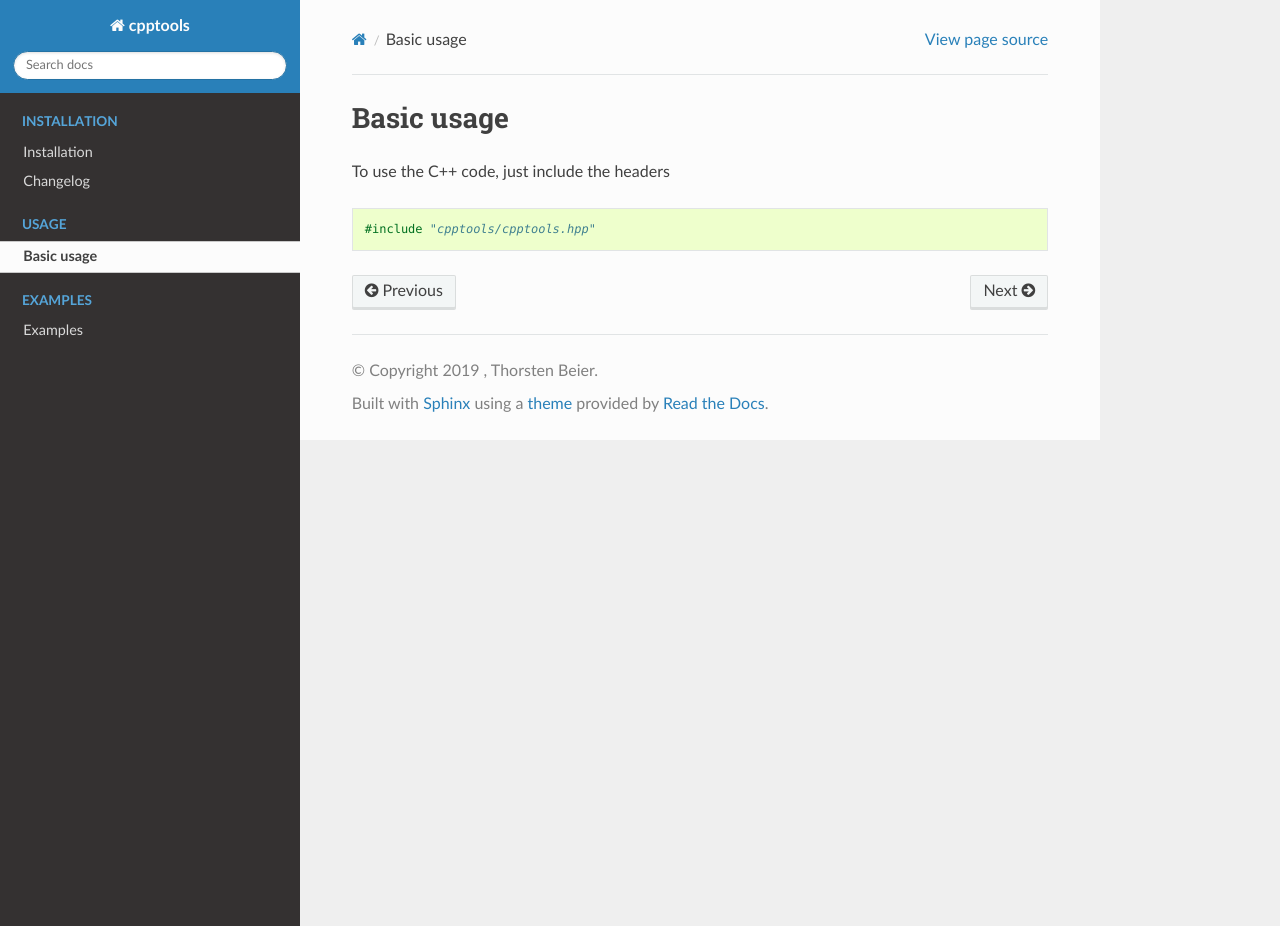
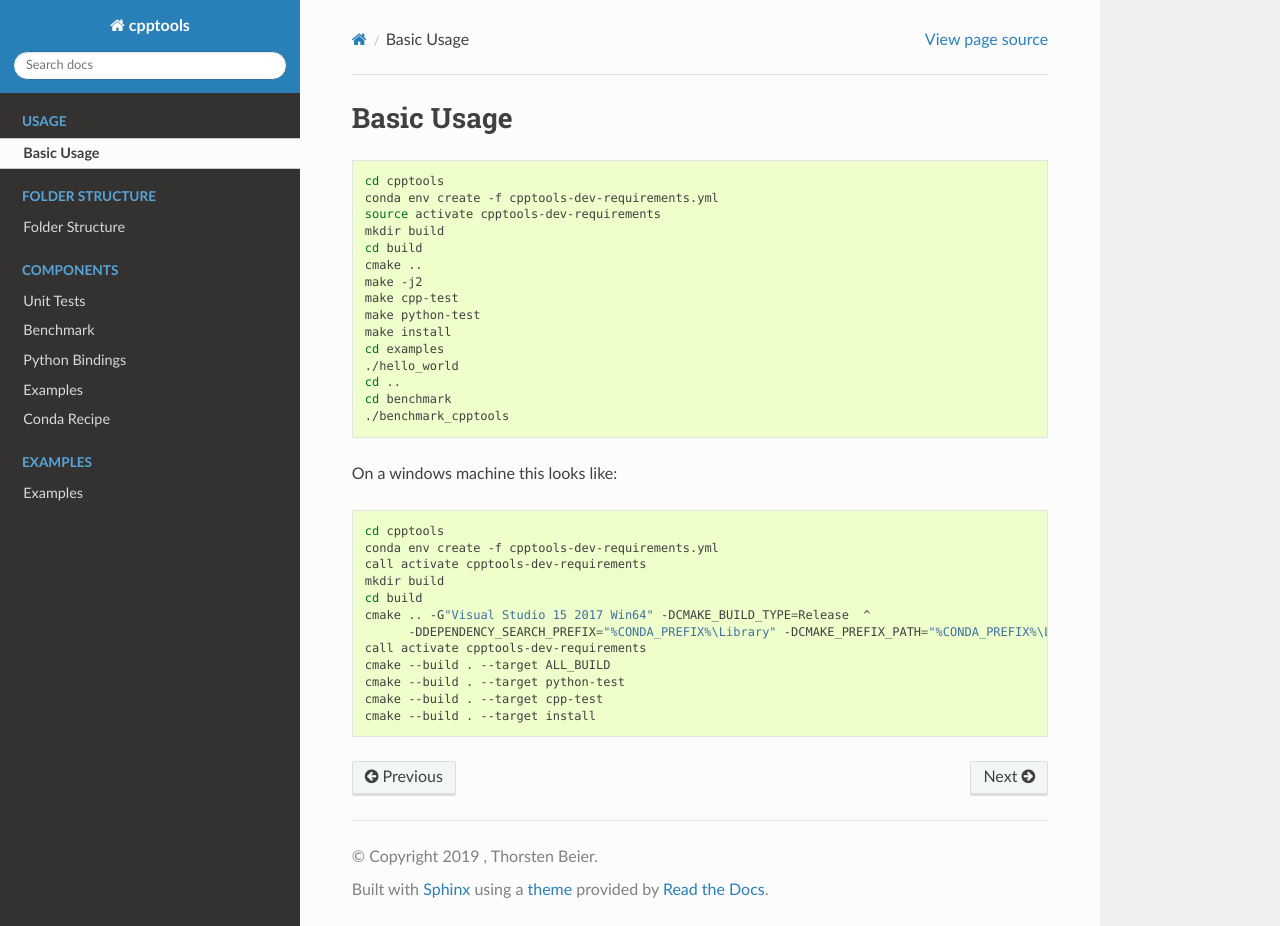
Before and after one commit to DerThorsten/cpptools, a Sphinx documentation site: the page built from docs/source/basic_usage.rst, in a window 1280 px wide and 926 px high. Built offline with Sphinx 7.4.7 and the Read the Docs theme 2.0.0, drawn with Linux system fonts in a browser that asks for light colours; pages that are not in the unit, such as notebooks, are missing from menus.

Commit message:
update rendered project

```diff
--- a/docs/source/basic_usage.rst
+++ b/docs/source/basic_usage.rst
@@ -1,8 +1,39 @@
-Basic usage
-===========
+Basic Usage
+============
 
-To use the C++ code, just include the headers
 
-.. code:: C++
+.. code-block:: shell
 
-  #include "cpptools/cpptools.hpp"
+    cd cpptools
+    conda env create -f cpptools-dev-requirements.yml
+    source activate cpptools-dev-requirements
+    mkdir build
+    cd build
+    cmake ..
+    make -j2
+    make cpp-test
+    make python-test
+    make install
+    cd examples
+    ./hello_world
+    cd ..
+    cd benchmark
+    ./benchmark_cpptools
+
+
+On a windows machine this looks like:
+
+.. code-block:: shell
+
+    cd cpptools
+    conda env create -f cpptools-dev-requirements.yml
+    call activate cpptools-dev-requirements
+    mkdir build
+    cd build
+    cmake .. -G"Visual Studio 15 2017 Win64" -DCMAKE_BUILD_TYPE=Release  ^
+          -DDEPENDENCY_SEARCH_PREFIX="%CONDA_PREFIX%\Library" -DCMAKE_PREFIX_PATH="%CONDA_PREFIX%\Library"
+    call activate cpptools-dev-requirements
+    cmake --build . --target ALL_BUILD
+    cmake --build . --target python-test
+    cmake --build . --target cpp-test
+    cmake --build . --target install
--- /dev/null
+++ b/docs/source/benchmark.rst
@@ -0,0 +1,21 @@
+Benchmark
+=========
+
+
+We use gbench_ to create a benchmark for the C++ code.
+
+
+The benchmark subfolder contains all the code related
+to the benchmarks.
+In main.cpp the actual benchmarks are implemented.
+
+::
+
+    cpptools
+    ├── ...
+    ├── benchmark
+    │   ├── main.cpp
+    ├── ...
+
+
+.. _gbench: https://github.com/google/benchmark
--- /dev/null
+++ b/docs/source/conda_recipe.rst
@@ -0,0 +1,17 @@
+
+
+Conda Recipe
+=================
+
+The recipe subfolder contains all the code related
+to the conda recipe
+
+::
+
+    project
+    ├── ...
+    ├── recipe
+    │   ├── bld.bat
+    │   ├── build.sh
+    │   ├── meta.tml
+    ├── ...
--- a/docs/source/examples.rst
+++ b/docs/source/examples.rst
@@ -1,16 +1,62 @@
+.. role:: bash(code)
+   :language: bash
+
 Examples
-====================
+=================
+
+The examples subfolder contains C++ examples which
+shall show the usage of the C++ library.
+
+::
+
+    cpptools
+    ├── ...
+    ├── examples
+    │   ├── CMakeLists.txt
+    │   ├── hello_world.cpp
+    ├── ...
 
 
-The hello world of cpptools
+Build System
+**********************
 
-.. literalinclude:: ../../examples/hello_world.cpp
-   :language: C++
-   :linenos:
+There is a meta target called :bash:`examples` which bundles the
+build process of all cpp files in the folder examples in one target.
+Assuming you cmake-build directory is called :bash:`bld` the following
+will build all examples.
+
+.. code-block:: shell
+
+    $ cd bld
+    $ make examples
 
 
-Print the versions of cpptools
+Adding New Examples
+**********************
 
-.. literalinclude:: ../../examples/cpptools_version.cpp
-   :language: c
-   :linenos:
+To add new examples just add a new cpp file to the example
+folder and update the :bash:`CMakeLists.txt`.
+Assuming we named the new cpp file :bash:`my_new_example.cpp`,
+the relevant part in the :bash:`CMakeLists.txt` shall look like this:
+
+.. code-block:: cmake
+
+    # all examples
+    set(CPP_EXAMPLE_FILES
+       hello_world.cpp
+       my_new_example.cpp
+    )
+
+
+
+
+After changing the :bash:`CMakeLists.txt` cmake needs to be rerun
+to configure the build again.
+After that  :bash:`make examples` will build all examples including the
+freshly added examples.
+
+.. code-block:: shell
+
+    $ cd bld
+    $ cmake .
+    $ make examples
--- /dev/null
+++ b/docs/source/folder_structure.rst
@@ -0,0 +1,54 @@
+.. role:: bash(code)
+   :language: bash
+
+Folder Structure
+=================
+
+The generated project has the following folder structure
+
+::
+
+    cpptools
+      ├──azure-pipelines.yml                                # Ci script
+      │
+      ├──benchmark                                          # C++ benchmark code
+      │   └── ...
+      │
+      ├──cmake                                              # Cmake script/modules
+      │   └── ...
+      │
+      ├──CMakeLists.txt                                     # Main cmake list
+      │
+      ├──CONTRIBUTING.rst                                   # Introduction how to constribute
+      │
+      ├──cpptoolsConfig.cmake.in # Script to make find_package(...)
+      │                                                     # work for this package
+      │
+      ├──cpptools.pc.in          # Packaging info
+      │
+      ├──cpptools-dev-requirements.yml # List of development conda dependencies
+      │
+      ├──docs                                               # Sources for sphinx documentation
+      │   └── ...
+      │
+      ├──examples                                           # C++ examples
+      │   └── ...
+      │
+      ├──include                                            # C++ include directory for this folder
+      │   └── ...
+      │
+      ├──LICENCE.txt                                        # License file
+      │
+      ├──python                                             # Python binding source code
+      │   └── ...
+      │
+      ├──README.rst                                         # Readme shown on github
+      │
+      ├──readthedocs.yml                                    # Entry point for automated
+      │                                                     # documentation build on readthedocs.org
+      │
+      ├──recipe                                             # Folder for conda recipes
+      │   └── ...
+      │
+      └──test                                               # Folder containing C++ unit tests
+          └── ...
--- a/docs/source/index.rst
+++ b/docs/source/index.rst
@@ -10,27 +10,37 @@ This software is licensed under the MIT license license. See the LICENSE.txt fil
 
 
 
-.. toctree::
-   :caption: INSTALLATION
-   :maxdepth: 2
-
-   installation
-   changelog
 
 .. toctree::
-   :caption: USAGE
+   :caption: Usage
    :maxdepth: 2
 
    basic_usage
 
 .. toctree::
-   :caption: EXAMPLES
+   :caption: Folder Structure
+   :maxdepth: 2
+
+   folder_structure
+
+.. toctree::
+   :caption: Components
+   :maxdepth: 2
+
+   unit_tests
+   benchmark
+   python
+   examples
+   conda_recipe
+
+.. toctree::
+   :caption: Examples
    :maxdepth: 2
 
    examples.rst
 
 .. toctree::
-   :caption: API REFERENCE
+   :caption: Api Reference
    :maxdepth: 2
 
    api/cpptools.rst
--- a/docs/source/installation.rst
+++ b/docs/source/installation.rst
@@ -1,11 +1,5 @@
 Installation
 ============
-
-Although ``cpptools`` is a header-only library, we provide standardized means to install it, with package managers or with cmake.
-
-Besides the cpptools headers, all these methods place the ``cmake`` project configuration file in the right location so that third-party projects can use cmake's ``find_package`` to locate cpptools headers.
-
-
 
 .. code-block:: shell
 
--- /dev/null
+++ b/docs/source/python.rst
@@ -0,0 +1,21 @@
+
+
+Python Bindings
+=================
+
+We use pybind11_ to create the python bindings.
+The python subfolder contains all the code related
+to the python bindings.
+
+::
+
+    project
+    ├── ...
+    ├── python
+    │   ├── module
+    │   ├── src
+    │   ├── test
+    ├── ...
+
+
+.. _pybind11: https://github.com/pybind/pybind11
--- /dev/null
+++ b/docs/source/unit_tests.rst
@@ -0,0 +1,81 @@
+.. role:: bash(code)
+   :language: bash
+
+
+Unit Tests
+=================
+
+We use doctest_ to create a benchmark for the C++ code.
+
+
+The test subfolder contains all the code related
+to the C++ unit tests.
+In :bash:`main.cpp` implements the benchmarks runner,
+The unit tets are implemented in :bash:`test_*.cpp`.
+The test older looks like.
+
+::
+
+    cpptools
+    ├── ...
+    ├── test
+    │   ├── CMakeLists.txt
+    │   ├── main.cpp
+    │   ├── test_cpptools_config.cpp
+    ├── ...
+
+
+
+
+Build System
+**********************
+
+There is a meta target called :bash:`test_cpptools` which bundles the
+build process of unit tests.
+Assuming you cmake-build directory is called :bash:`bld` the following
+will build all examples.
+
+.. code-block:: shell
+
+    $ cd bld
+    $ make test_cpptools
+
+To run the actual test you can use the target :bash:`cpp_tests`
+.. code-block:: shell
+
+    $ cd bld
+    $ make cpp_tests
+
+
+Adding New Tests
+**********************
+
+To add new tests just add a new cpp file to the test
+folder and update the :bash:`CMakeLists.txt`.
+Assuming we named the new cpp file :bash:`test_my_new_feture.cpp`,
+the relevant part in the :bash:`CMakeLists.txt` shall look like this:
+
+.. code-block:: cmake
+
+    # all tests
+    set(${PROJECT_NAME}_TESTS
+        test_cpptools_config.cpp
+        test_my_new_feture.cpp
+    )
+
+
+
+
+After changing the :bash:`CMakeLists.txt` cmake needs to be rerun
+to configure the build again.
+After that  :bash:`make examples` will build all examples including the
+freshly added examples.
+
+.. code-block:: shell
+
+    $ cd bld
+    $ cmake .
+    $ make examples
+
+
+.. _doctest: https://github.com/google/benchmark
```
Also changed, not shown: README.rst (+10 -6 lines).
